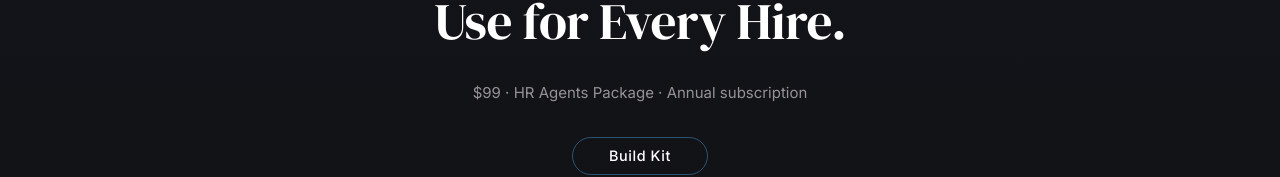
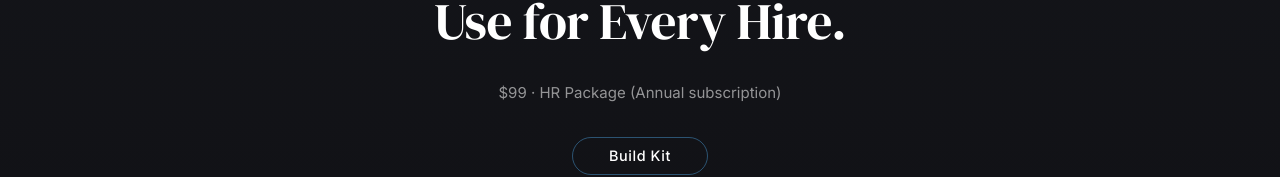
Before and after one commit to coolcalvin457-tech/agent-timesaver-nextjs, a Next.js app: page /onboarding in a window 1280 px wide. Shown: the part 215-392 px from the top of the page. Built offline with nearby package versions, Linux system fonts and the light colour scheme; no server answers.

Commit message:
Onboarding: pricing line to ' · HR Package (Annual subscription)'

```diff
--- a/app/onboarding/page.tsx
+++ b/app/onboarding/page.tsx
@@ -58,7 +58,7 @@ export default function OnboardingKitBuilderPage({
                 lineHeight: 1.6,
               }}
             >
-              $99  ·  HR Agents Package  ·  Annual subscription
+              $99  ·  HR Package (Annual subscription)
             </p>
 
             <a
```
